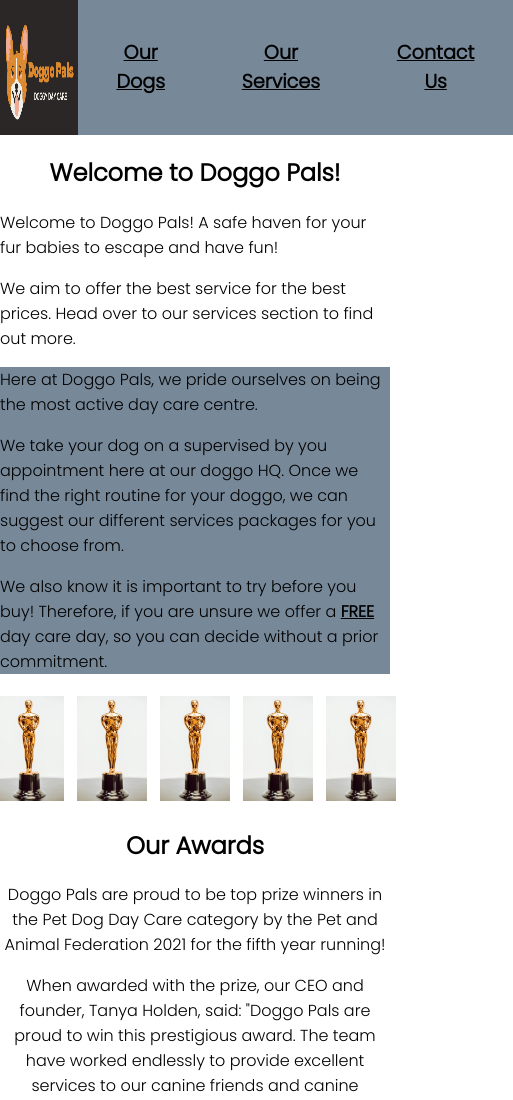
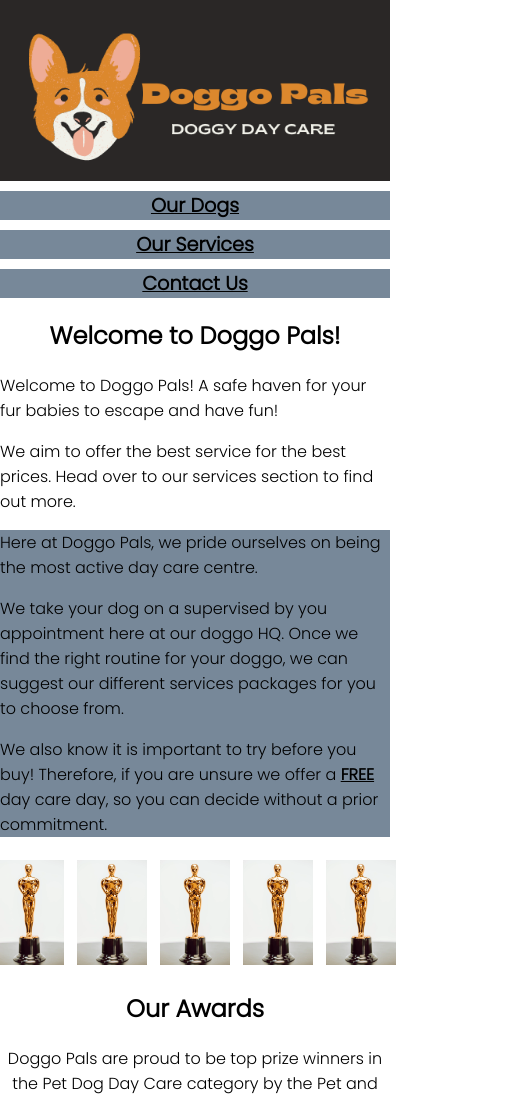
Before and after one commit to Bethashcroft/WebsiteProjectCN, a plain HTML site: page index.html in a window 390 px wide. Shown: the top 1100 px of the page, 513 px wide, since content can reach past the window. Drawn offline with nearby package versions, Linux system fonts and the light colour scheme.

Commit message:
mobile view changes
changes on the nav bar to suit mobile view

```diff
--- a/main.css
+++ b/main.css
@@ -195,3 +195,18 @@ td {
 .hidden {
   display: none !important;
 }
+
+@media (max-width: 768px) {
+  .navbar {
+    gap: 10px;
+    flex-direction: column;
+  }
+
+  .navbar > li {
+    padding: 0;
+  }
+
+  .logo {
+    width: 100%;
+  }
+}
```
